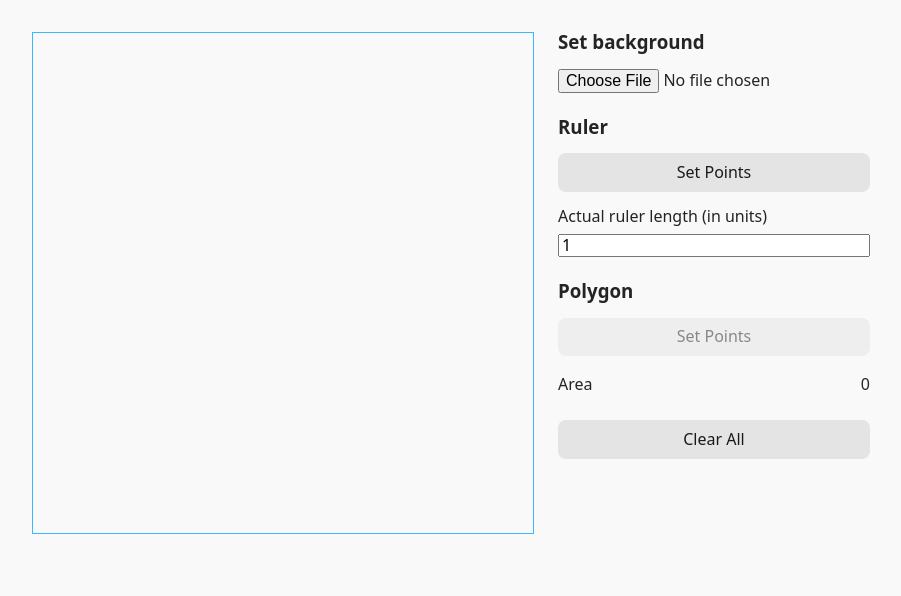
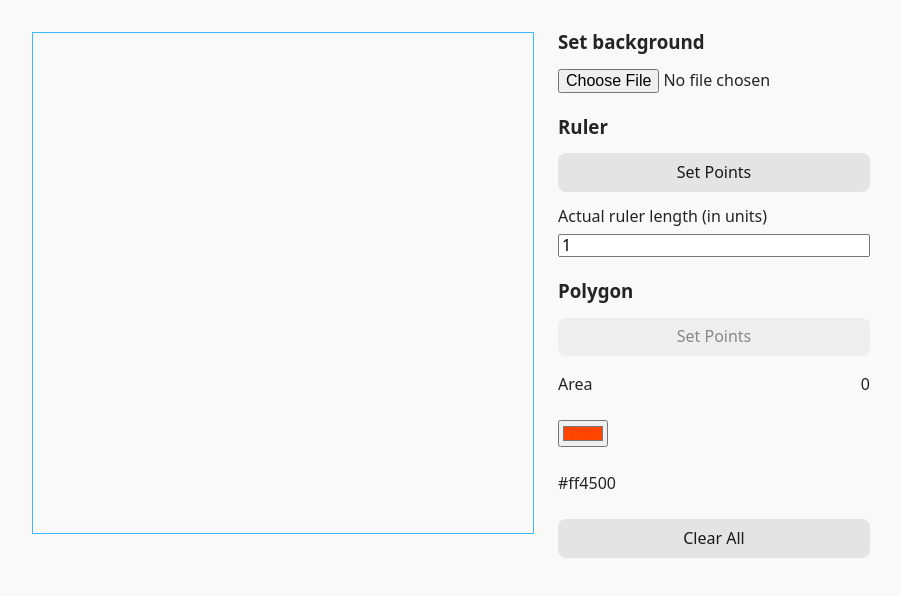
Before and after one commit to schebl/area, a Svelte app: page / in a window 1280 px wide. Shown: the top 596 px of the page, without its empty margins (96-997 px from the left). Built offline with nearby package versions, Linux system fonts and the light colour scheme.

Commit message:
add ability to change canvas line color

```diff
--- a/src/App.svelte
+++ b/src/App.svelte
@@ -5,6 +5,8 @@
     import {Ruler} from "./lib/Ruler.svelte";
 
     let canvas: HTMLCanvasElement;
+
+    let lineColor = $state("#ff4500");
 
     let files = $state<FileList | null>(null);
     let canvasImageUrl = $derived.by(() => {
@@ -42,7 +44,7 @@
     }
 
     $effect(() => {
-        const cnv = new Canvas(canvas);
+        const cnv = new Canvas(canvas, lineColor);
         cnv.clear();
 
         cnv.drawPoints(polygon.points, true);
@@ -118,6 +120,8 @@
             </div>
         </div>
 
+        <input type="color" bind:value={lineColor}> {lineColor}
+
         <button onclick={handleClearAll}>Clear All</button>
     </div>
 </main>
--- a/src/lib/Canvas.ts
+++ b/src/lib/Canvas.ts
@@ -3,14 +3,14 @@ import type {Point} from "./Point";
 export class Canvas {
     private readonly ctx: CanvasRenderingContext2D;
 
-    constructor(canvas: HTMLCanvasElement) {
+    constructor(canvas: HTMLCanvasElement, color: string) {
         const ctx = canvas.getContext("2d");
         if (!ctx) {
             throw new Error("unable to get context from canvas");
         }
         this.ctx = ctx;
 
-        this.ctx.strokeStyle = "#535bf2";
+        this.ctx.strokeStyle = color;
     }
 
     public drawPoints(points: Point[], closePath: boolean) {
```
